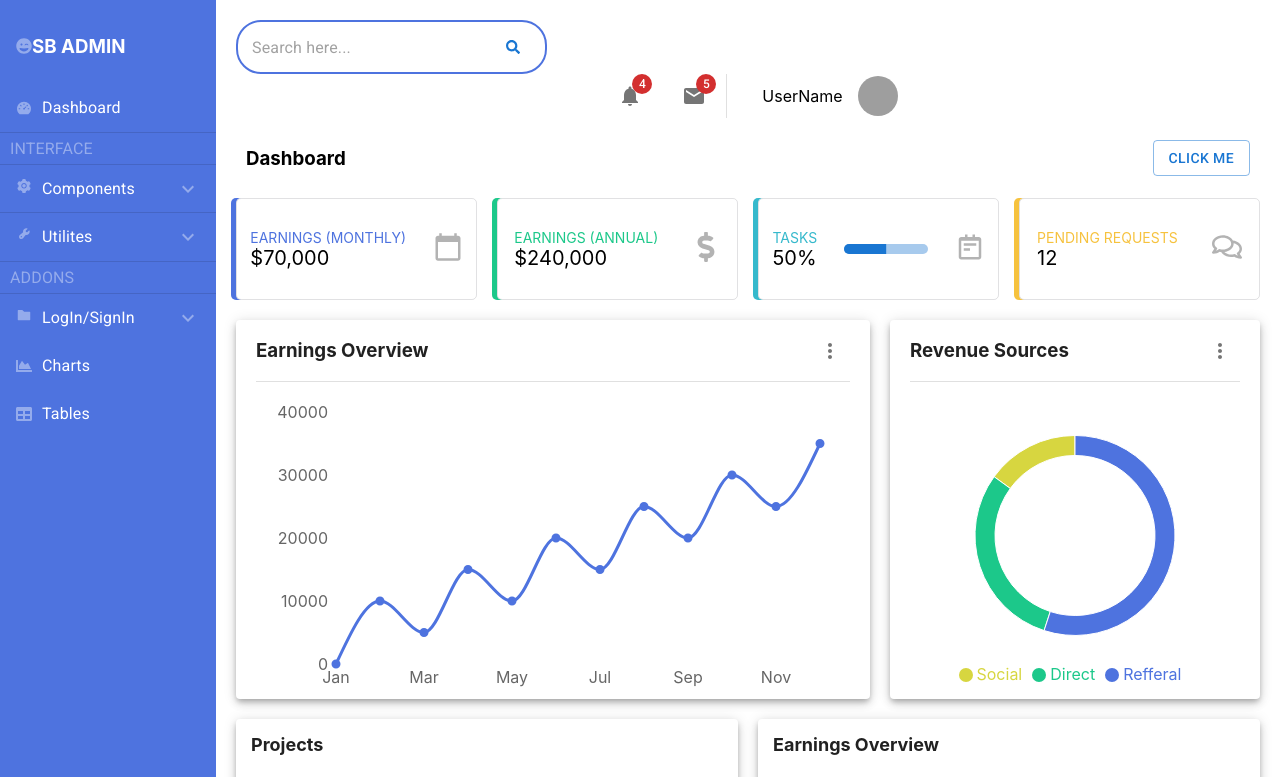
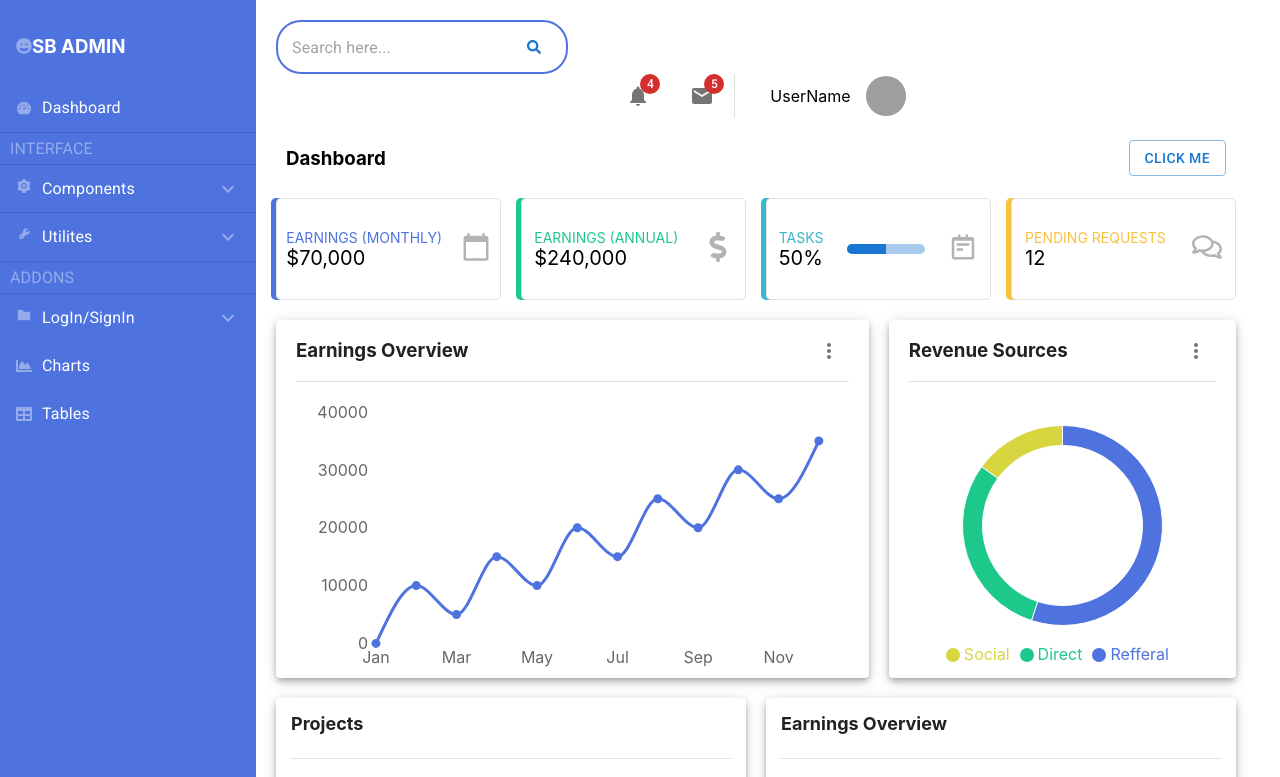
Before and after one commit to Arun3sh/admin-dashboard, a React (Create React App) app: page / in a window 1280 px wide. Shown: the top 777 px of the page. Built offline with nearby package versions, Linux system fonts and the light colour scheme; grey boxes are pictures that could not be loaded.

Commit message:
routing routes changed

```diff
--- a/src/App.js
+++ b/src/App.js
@@ -3,19 +3,23 @@ import { SidemenuBar } from './components/SidemenuBar';
 import { Header } from './components/Header';
 import { Maincontent } from './components/Maincontent';
 import { Error } from './components/ErrorPage';
-import { Switch, Route, Redirect } from 'react-router-dom';
+import { Switch, Route } from 'react-router-dom';
+import { useState } from 'react';
 
 function App() {
+	const [menu, setMenu] = useState(false);
 	return (
 		<div className="App">
 			<div className="Wrapper">
-				<SidemenuBar />
-				<div className="content-wrapper">
-					<Header />
+				{menu ? '' : <SidemenuBar />}
+				<div className="content-wrapper" style={{ width: menu ? '100%' : '75%' }}>
+					<Header menu={menu} setMenu={setMenu} />
 					<Switch>
 						<Route exact path="/">
-							<Maincontent />
+							<Maincontent menu={menu} setMenu={setMenu} />
 						</Route>
+						<Route path="/charts">Welcome to charts</Route>
+						<Route path="/tables">Welcome to tables</Route>
 						<Route path="**">
 							<Error />
 						</Route>
```
